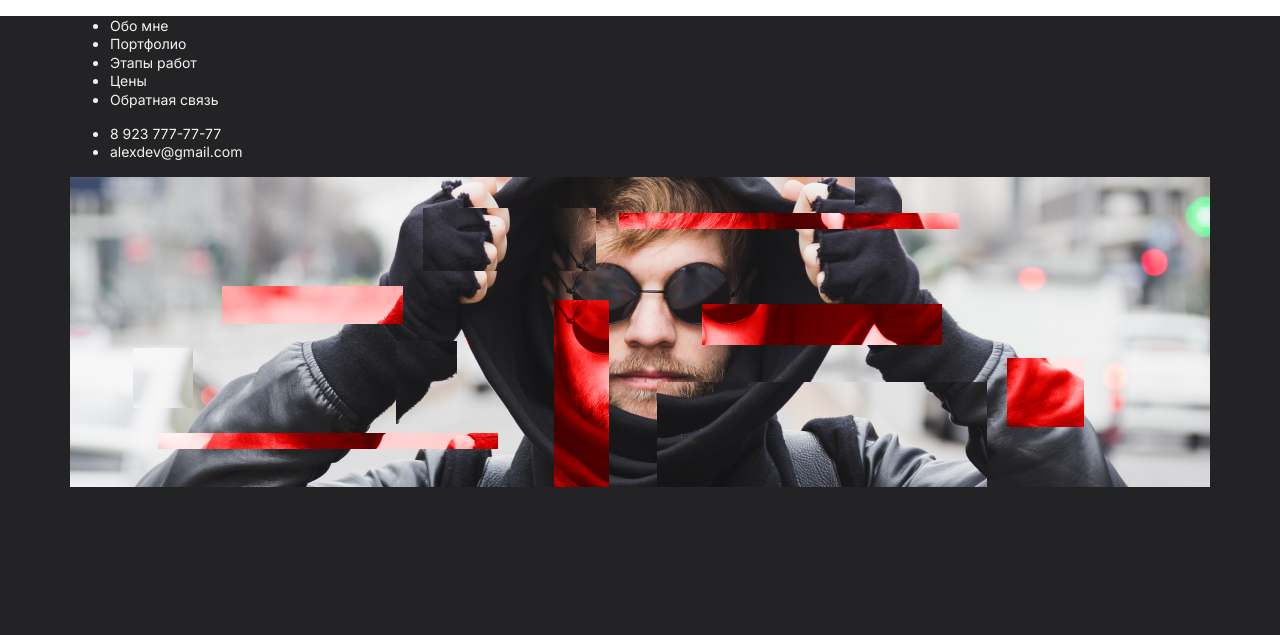
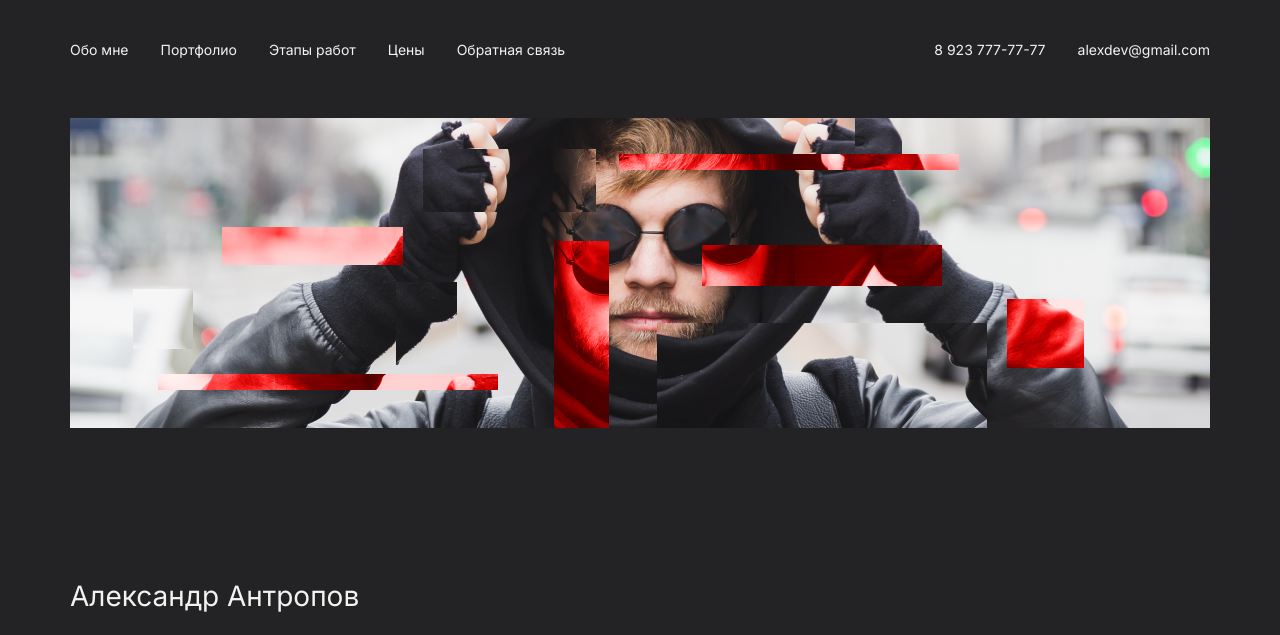
Before and after one commit to JerryLi13/Portfolio, a plain HTML site: page index.html in a window 1280 px wide. Shown: the top 635 px of the page. Drawn offline with Linux system fonts and the light colour scheme.

Commit message:
add html+css

```diff
--- a/css/style.css
+++ b/css/style.css
@@ -1,10 +1,25 @@
 body {
     font-family: 'Inter', sans-serif;
 }
+
+
 .dark {
     background-color: #232326;
     color: #F3F2F0;
 }
+.dark .nav-link {
+    color: #F3F2F0;
+}
+
+
+.light {
+    background-color: #F3F2F0;
+    color: #010101;
+}
+.light .nav-link {
+    color: #010101;
+}
+
 
 .wrapper {
     max-width: 1140px;
@@ -23,9 +38,31 @@ body {
     margin-bottom: 120px;
     width: 100%;
 }
+header {
+    display: flex;
+    justify-content: space-between;
+    padding-top: 40px;
+    padding-bottom: 60px;
+}
+.nav-item {
+    padding-left: 16px;
+    padding-right: 16px;
+}
+.nav-item:first-child {
+    padding-left: 0;
+}
+.nav-item:last-child {
+    padding-right: 0;
+}
+
+.nav {
+    list-style-type: none;
+    padding-left: 0;
+    display: flex;
+    margin: 0;
+}
 .nav-link {
     text-decoration: none;
-    color: #F3F2F0;
     font-size: 14px;
 }
 .nav-link:hover {
--- a/index.html
+++ b/index.html
@@ -23,7 +23,7 @@
                   <li class="nav-item"><a class="nav-link" href="#"> Обратная связь</a></li>
                </ul>
             </nav>
-            <ul>
+            <ul class="nav">
                <li class="nav-item"><a class="nav-link" href="">8 923 777-77-77</a></li>
                <li class="nav-item"><a class="nav-link" href="">alexdev@gmail.com</a></li>
             </ul>
```
